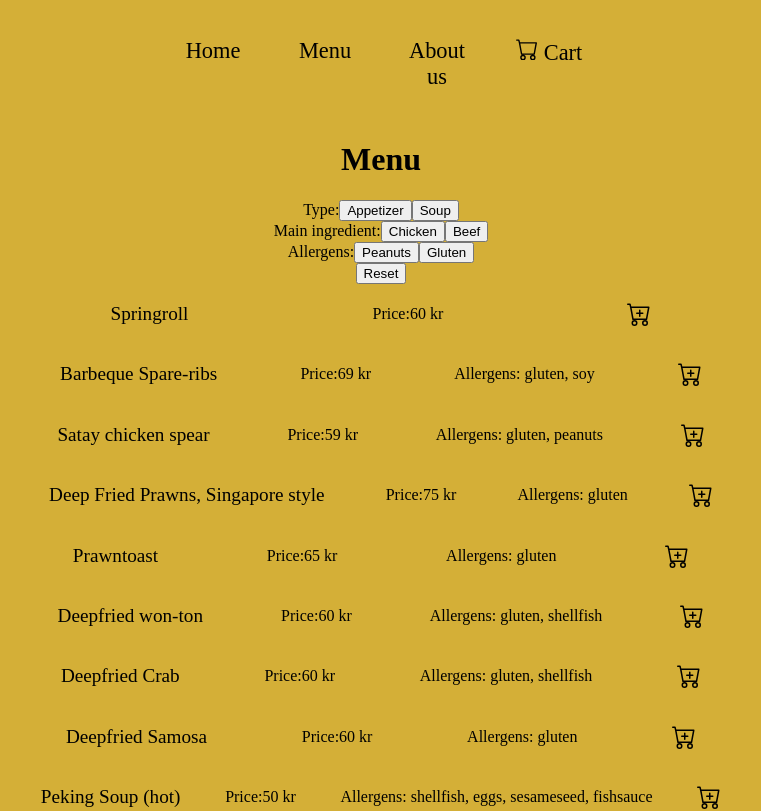
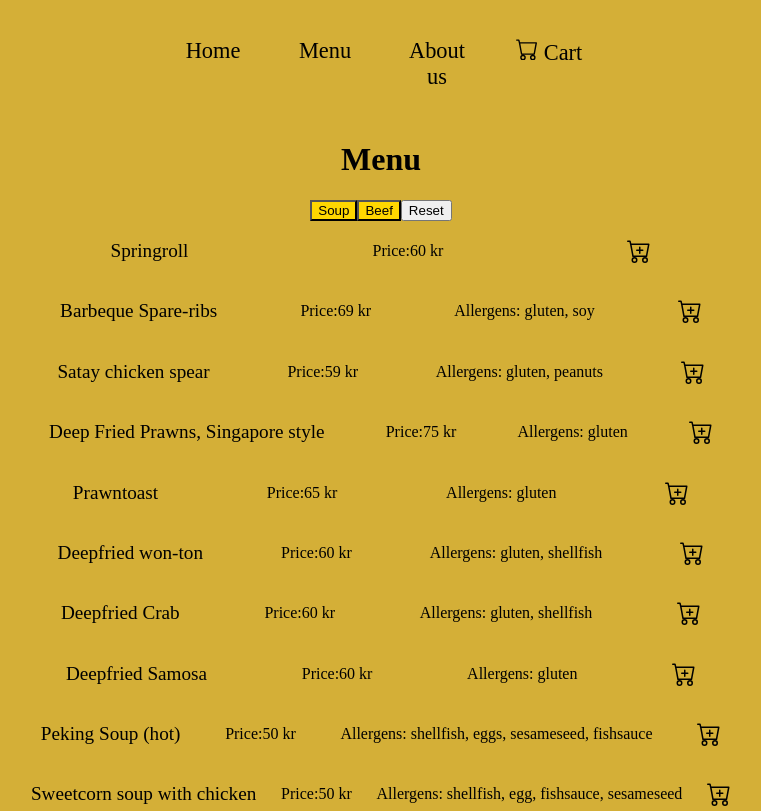
Before and after one commit to Kenneth-Vangsnes/website, a React (Create React App) app: page /menu in a window 1280 px wide. Shown: the top 811 px of the page, without its empty margins (267-1028 px from the left). Built offline with nearby package versions, Linux system fonts and the light colour scheme.

Commit message:
Moved out button and filtering function to own component

```diff
--- a/src/Pages/Menu.js
+++ b/src/Pages/Menu.js
@@ -1,51 +1,23 @@
 import React, {useContext, useState} from "react";
 import MenuElement from "../components/MenuElement";
 import { Context } from "../Context";
+import Button from "../components/ButtonElement"
 
 export default function Menu() {
-    const {menu} = useContext(Context)
-    const [filteredMenu, setFilteredMenu] = useState([])
-    const [chosenFilters, setChosenFilters] = useState([])
-
-    function filter(props) {
-        const sortedMenu = filteredMenu.length === 0 ? menu : filteredMenu
-
-        if(props.hasOwnProperty("type") === true) {
-            const filtered = sortedMenu.filter(item => item.type === props.type)
-            setFilteredMenu(filtered)
-            setChosenFilters(prevValues => [...prevValues, props.type])
-        } else if(props.hasOwnProperty("ingredient") === true) {
-            const filtered = sortedMenu.filter(item => item.ingredient.includes(props.ingredient))
-            setFilteredMenu(filtered)
-            setChosenFilters(prevValues => [...prevValues, props.ingredient])
-        } else if(props.hasOwnProperty("allergens") === true) {
-            const filtered = []
-            sortedMenu.map(item => item.allergens.includes(props.allergens) ? null : filtered.push(item))
-            setFilteredMenu(filtered)
-            setChosenFilters(prevValues => [...prevValues, props.allergens])
-        }
-    }
+    const {menu, filteredMenu, chosenFilters, setFilteredMenu, setChosenFilters} = useContext(Context)
 
     return (
         <main className="menu">
             <h1>Menu</h1>
-            Type:
-            <button onClick={() => filter({type: "appetizer"})}>Appetizer</button>
-            <button onClick={() => filter({type: "soup"})}>Soup</button>
-            <br />
-            Main ingredient:
-            <button onClick={() => filter({ingredient: "chicken"})}>Chicken</button>
-            <button onClick={() => filter({ingredient: "beef"})}>Beef</button>
-            <br />
-            Allergens:
-            <button onClick={() => filter({allergens: "peanuts"})}>Peanuts</button>
-            <button onClick={() => filter({allergens: "gluten"})}>Gluten</button>
+            <Button props={{type: "soup", name: "Soup"}}/>
+            <Button props={{ingredient: "beef", name: "Beef"}}/>
 
-            <br />
             <button onClick={() => (setFilteredMenu(menu), setChosenFilters([]))}>Reset</button>
             <br />
             {chosenFilters.join(", ")}
-            <MenuElement props={filteredMenu.length === 0 ? menu : filteredMenu} />
+            <MenuElement props={filteredMenu.length === 0 && chosenFilters.length === 0 ? menu : filteredMenu} />
+            <br />
+            {chosenFilters.length !== 0 && filteredMenu.length === 0 ? "No dishes available" : null}
         </main>
     )
 }
```
